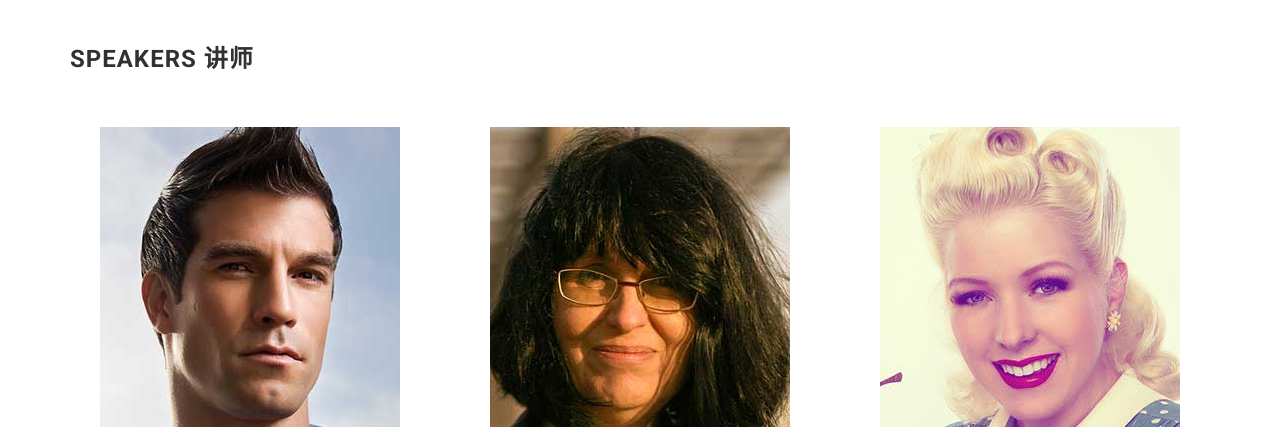
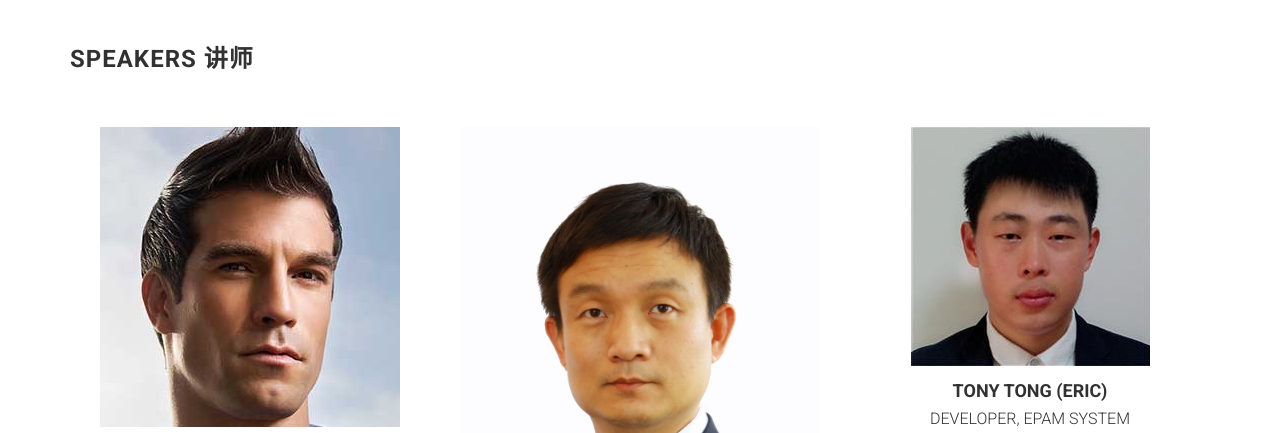
Before and after one commit to szjug/conference, a website: page index.html in a window 1280 px wide. Shown: the part 1750-2183 px from the top of the page. Drawn offline with Linux system fonts and the light colour scheme; a script that the page names is missing; files whose address does not match are found by name.

Commit message:
Update index.html

```diff
--- a/index.html
+++ b/index.html
@@ -176,7 +176,7 @@
                     <div class="speaker">
 
                         <figure>
-                            <img alt="" class="img-responsive center-block" src="assets/images/speakers/speaker-2.jpg">
+                            <img alt="" class="img-responsive center-block" src="assets/images/speakers/ZengHao.jpg.jpeg">
                         </figure>
 
                         <h4>Hao Zeng</h4>
@@ -197,7 +197,7 @@
                     <div class="speaker">
 
                         <figure>
-                            <img alt="" class="img-responsive center-block" src="assets/images/speakers/speaker-3.jpg">
+                            <img alt="" class="img-responsive center-block" src="assets/images/speakers/tony._tong.png">
                         </figure>
 
                         <h4>Tony Tong (ERIC)</h4>
```
